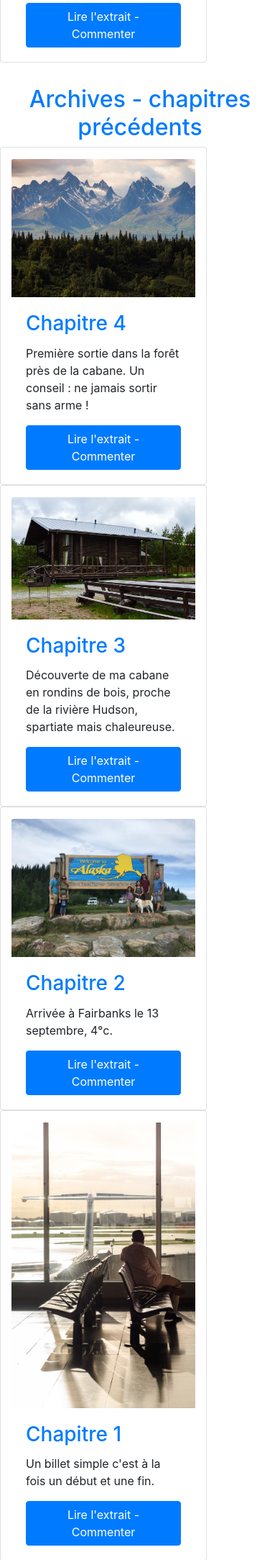
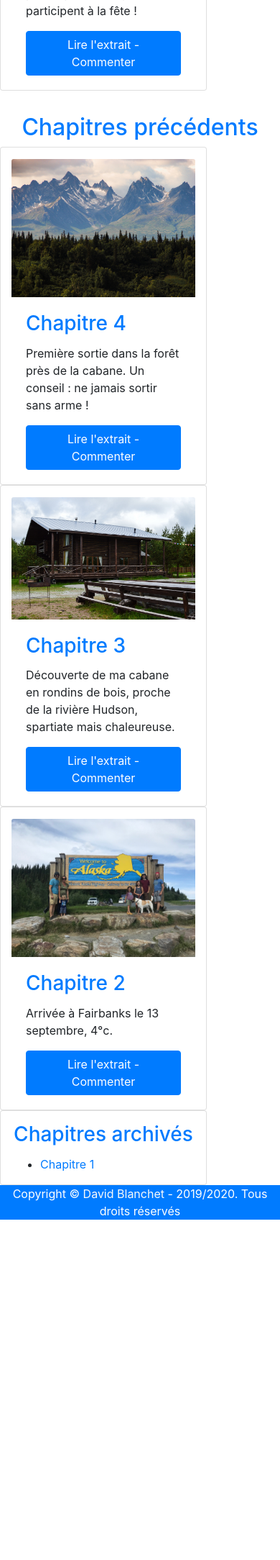
Before and after one commit to KingofB/Blog-ecrivain, a PHP site: page /proj4/?id=1 in a window 390 px wide. Shown: the part 2141-4309 px from the top of the page at 72% size. After the commit the page ends 3836 px from the top, so only its background shows below. Run offline with PHP 8.4, Linux system fonts and the light colour scheme; data comes from the database, SQL or seed files in the repository; both versions use the stored data as it was after the commit.

Commit message:
Accueil : ajout d'une partie archives et d'un chapitre 7 dans la table Article

```diff
--- a/index.php
+++ b/index.php
@@ -32,7 +32,7 @@
         </div>
     </nav>
 
-    <main role="main">
+    <main role="main bg-primary">
         <div class="jumbotron mt-5 text-white">
             <div class="container">
                 <h1 class="display-3">Billet simple pour l'Alaska</h1>
@@ -42,8 +42,8 @@
             </div>
         </div>
 
-        <div class="container">
-            <h2 class="text-primary text-center mt-3 pt-3" id="chapters">Chapitres en cours</h2>
+        <div class="container-fluid">
+            <h2 class="text-primary text-center mt-3 pt-3" id="chapters">Chapitres en cours de commentaires</h2>
             <div class="row">
                 <?php
                 // Connexion bdd :
@@ -72,8 +72,8 @@
             </div>
         </div>
 
-        <div class="container">
-            <h2 class="text-primary text-center mt-3 pt-3" id="archives">Archives - chapitres précédents</h2>
+        <div class="container-fluid">
+            <h2 class="text-primary text-center mt-3 pt-3" id="archives">Chapitres précédents</h2>
             <div class="row">
                 <?php
                 // Connexion bdd :
@@ -83,10 +83,10 @@
                     die('Erreur : ' . $e->getMessage());
                 }
                 // Récup des 3 derniers articles :
-                $req = $db->query('SELECT id, title, image, summary FROM Article ORDER BY publication_date DESC LIMIT 3, 6');
+                $req = $db->query('SELECT id, title, image, summary FROM Article ORDER BY publication_date DESC LIMIT 3, 3');
                 while ($donnees = $req->fetch()) {
                     ?>
-                    <div class="card col-md-4  pt-3" style="width: 18rem;">
+                    <div class="card col-md-3  pt-3" style="width: 18rem;">
                         <img src="<?php echo 'public/images/' . $donnees['image']; ?>" class="card-img-top" alt="traîneau de chiens">
                         <div class="card-body">
                             <h3 class="card-title text-primary"><?php echo htmlspecialchars($donnees['title']); ?></h3>
@@ -96,15 +96,37 @@
                     </div>
                 <?php
                 }
-                // Fin de la boucle des articles :
+                // Fin de la boucle des articles 3 à 6 :
+                $req->closeCursor();
+                ?>
+                <div class="card col-md-3  pt-3" style="width: 18rem;">
+                    <h3 class="card-title text-primary text-center">Chapitres archivés</h3>
+                    <?php
+                    // Connexion bdd :
+                    try {
+                        $db = new PDO('mysql:host=localhost;dbname=proj4;charset=utf8', 'root', 'Op04Er08Ki16');
+                    } catch (Exception $e) {
+                        die('Erreur : ' . $e->getMessage());
+                    }
+                    // Récup des 3 derniers articles :
+                    $req = $db->query('SELECT id, title FROM Article ORDER BY publication_date DESC LIMIT 6, 1');
+                    while ($donnees = $req->fetch()) {
+                    ?>
+                    <ul>
+                        <li><a href="http://localhost/proj4/commentView.php?article-id=<?php echo $_GET['id']; ?>"><?php echo htmlspecialchars($donnees['title']); ?></a></li>
+                    </ul>
+                </div>
+                <?php
+                }
+                // Fin de la boucle des archives :
                 $req->closeCursor();
                 ?>
             </div>
         </div>
     </main>
 
-    <footer class="container-fluid text-white text-center bg-primary">
-        <p>Copyright © <a class="text-light" href="http://cv-devweb.dblanchet.fr/" target="blank">David Blanchet</a> - 2019. Tous droits réservés</p>
+    <footer class=" container-fluid text-white text-center bg-primary">
+        <p>Copyright © <a class="text-light" href="http://cv-devweb.dblanchet.fr/" target="blank">David Blanchet</a> - 2019/2020. Tous droits réservés</p>
     </footer>
 
     <script src="https://code.jquery.com/jquery-3.3.1.slim.min.js" integrity="sha384-q8i/X+965DzO0rT7abK41JStQIAqVgRVzpbzo5smXKp4YfRvH+8abtTE1Pi6jizo" crossorigin="anonymous"></script>
```
Also changed, not shown: public/sql/tables.sql (+7 -1 lines).
